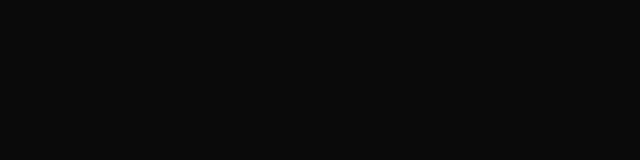
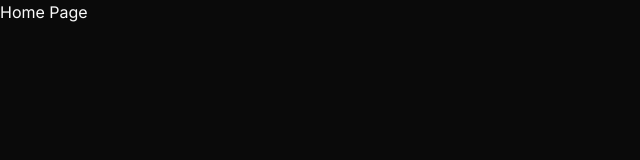
Before and after one commit to aniveshparida/PrepWise, a Next.js app: page / in a window 1280 px wide. Shown: the top 160 px of the page, without its empty margins (0-640 px from the left). Built offline with nearby package versions, Linux system fonts and the light colour scheme; a web font is replaced by a local one.

Commit message:
created routes

```diff
--- /dev/null
+++ b/app/(auth)/layout.tsx
@@ -0,0 +1,11 @@
+import React,{ReactNode} from 'react'
+
+const AuthLayout = ({children}:{children:ReactNode}) => {
+  return (
+    <div>
+      {children}
+    </div>
+  )
+}
+
+export default AuthLayout
--- /dev/null
+++ b/app/(auth)/sign-up/page.tsx
@@ -0,0 +1,11 @@
+import React from 'react'
+
+const page = () => {
+  return (
+    <div>
+
+    </div>
+  )
+}
+
+export default page
--- /dev/null
+++ b/app/(root)/layout.tsx
@@ -0,0 +1,11 @@
+import React,{ReactNode} from 'react'
+
+const RootLayout = ({children}:{children:ReactNode}) => {
+  return (
+    <div>
+      {children}
+    </div>
+  )
+}
+
+export default RootLayout
--- /dev/null
+++ b/app/(root)/page.tsx
@@ -0,0 +1,11 @@
+import React from 'react'
+
+const page = () => {
+  return (
+    <div>
+      Home Page
+    </div>
+  )
+}
+
+export default page
```
Also changed, not shown: app/(auth)/sign-in/page.tsx (renamed from app/page.tsx).
